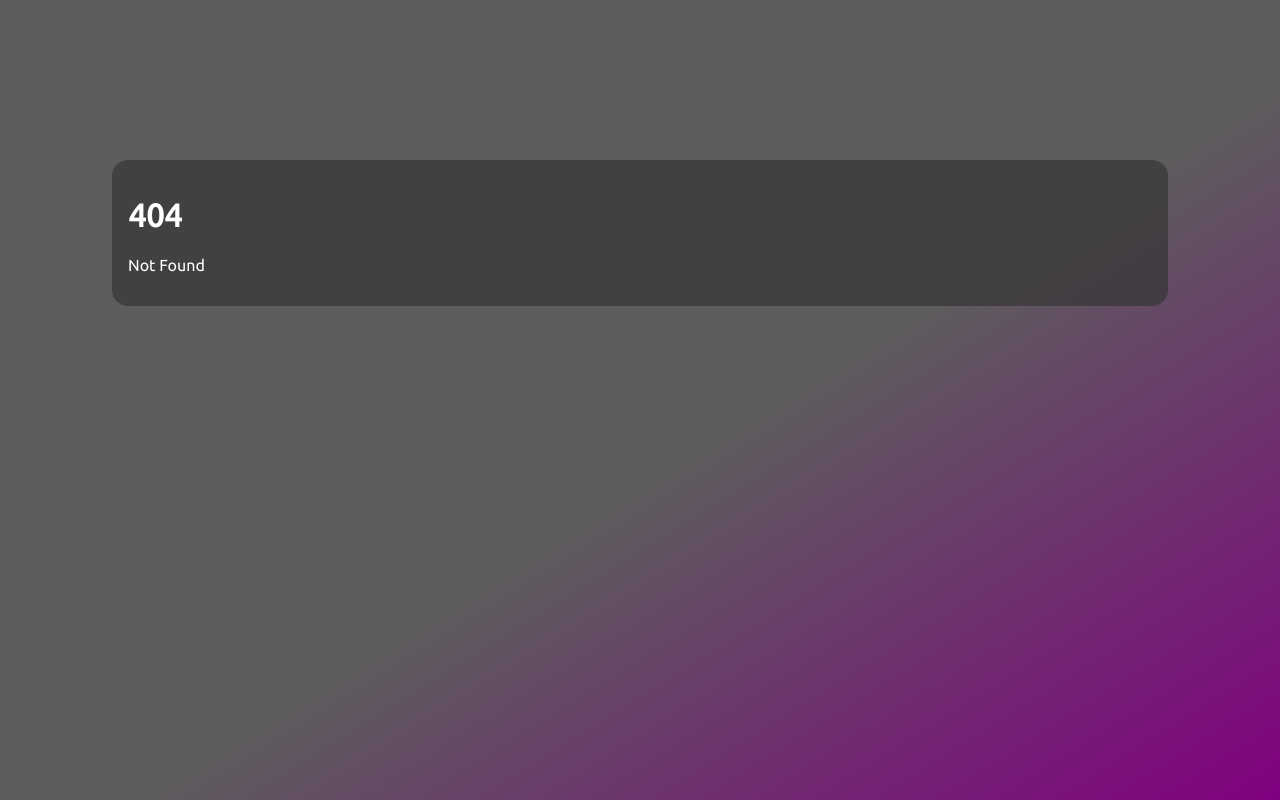
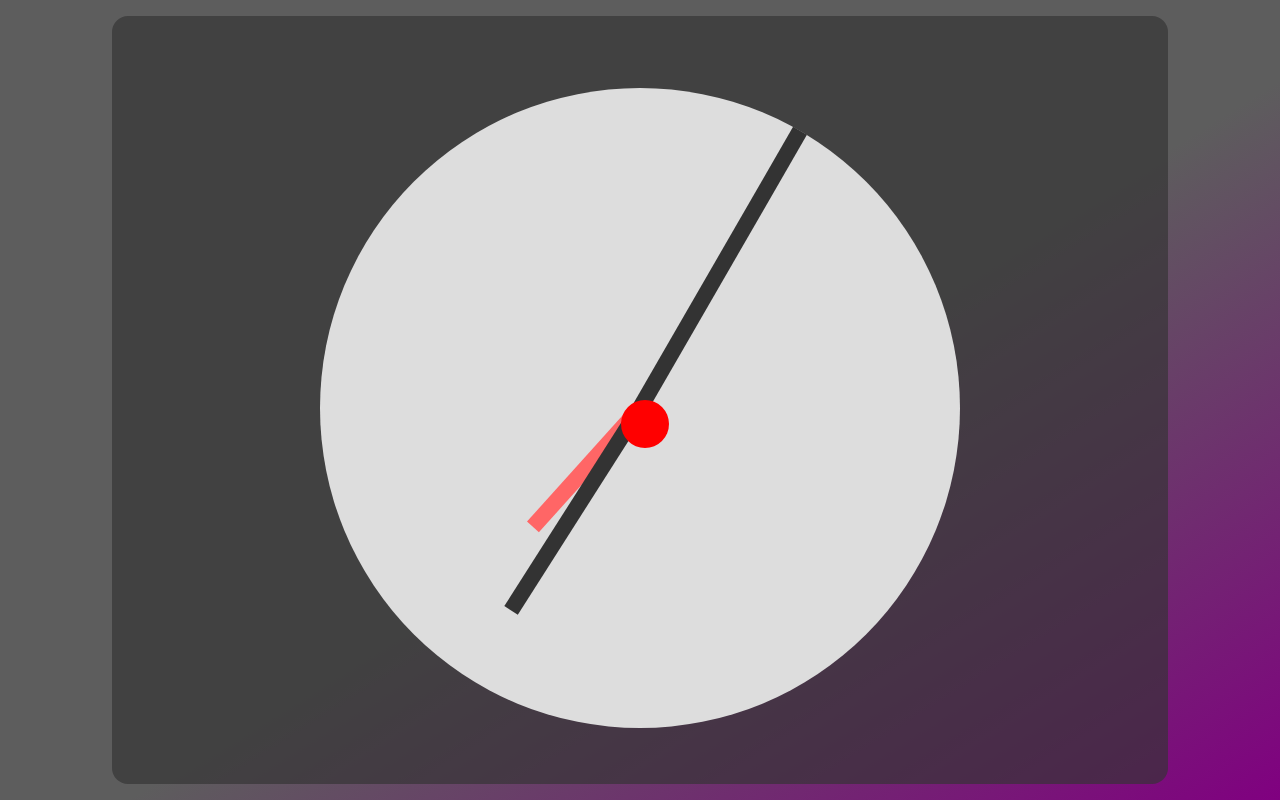
Before and after one commit to 0-ben/personal-site, a SvelteKit app: page /clock in a window 1280 px wide. Before the commit this address had no page. Built offline with nearby package versions, Linux system fonts and the light colour scheme.

Commit message:
Add clock page

```diff
--- a/src/routes/+layout.svelte
+++ b/src/routes/+layout.svelte
@@ -4,7 +4,7 @@
 
 </script>
 
-<main>
+<main style="--height: auto;">
     <slot />
 </main>
 
@@ -13,7 +13,7 @@
         width: 80vw;
         min-width: 80vw;
 
-        // height: calc(100vh - 20em);
+        height: var(--height);
 
         margin: 10em auto;
         padding: 1em;
--- a/src/routes/+page.svelte
+++ b/src/routes/+page.svelte
@@ -11,7 +11,11 @@
     <h4>Things I've made I want to share: </h4>
 
     <div id="things-container">
-        <Thing />
+        <Thing
+            name="Clock"
+            desc="Basic clock that I made in ~30 minutes."
+            link="/clock"
+        />
         <Thing />
         <Thing />
         <Thing />
--- /dev/null
+++ b/src/routes/clock/+page.svelte
@@ -0,0 +1,100 @@
+<script lang="ts">
+    import { onMount } from "svelte";
+
+    onMount(() => {
+        let secondHand = document.querySelector('#seconds') as HTMLElement
+        let minuteHand = document.querySelector('#minutes') as HTMLElement
+        let hourHand = document.querySelector('#hours') as HTMLElement
+
+        const update = () => {
+            let d = new Date();
+            let hr = d.getHours();
+            let min = d.getMinutes();
+            let sec = d.getSeconds();
+
+            let hr_rotation = (30 * hr + min / 2) - 90
+            let min_rotation = (6 * min) - 90;
+            let sec_rotation = (6 * sec) - 90;
+
+            hourHand.style.transform = `rotate(${hr_rotation}deg)`;
+            minuteHand.style.transform = `rotate(${min_rotation}deg)`;
+            secondHand.style.transform = `rotate(${sec_rotation}deg)`;
+        }
+
+        update()
+        setInterval(update, 1000)
+    })
+
+</script>
+
+<div id="clock"></div>
+<div id="seconds" class="hand"></div>
+<div id="minutes" class="hand"></div>
+<div id="hours" class="hand"></div>
+<div id="origin"></div>
+
+
+<style lang="scss">
+    // @import url('./css.css');
+    :global(main) {
+        margin: 1em auto !important;
+        --height: calc(100vh - 4em) !important;
+    }
+
+    #seconds {
+        --col: #F66;
+        $width: 20em;
+        left: calc(50vw - (#{$width} / 2));
+        width: $width;
+        height: 1em;
+    }
+
+    #minutes {
+        --col: #333;
+        $width: 40em;
+        left: calc(50vw - (#{$width} / 2));
+        width: $width;
+        height: 1em;
+    }
+    #hours {
+        --col: #333;
+        $width: 30em;
+        left: calc(50vw - (#{$width} / 2));
+        width: $width;
+        height: 1em;
+    }
+
+
+    .hand, #origin, #clock {
+        z-index: 5;
+        position: absolute;
+    }
+
+    .hand {
+        top: 50vh;
+        background: linear-gradient(to left, var(--col) 50%, transparent 50%);
+    }
+
+    #clock {
+        $diameter: 80vh;
+        top: calc(51vh - (#{$diameter} / 2));
+        left: calc(50vw - ($diameter / 2));
+
+        background-color: #DDD;
+        border-radius: 50%;
+        width: 80vh;
+        height: 80vh;
+
+    }
+
+    #origin {
+        background-color: red;
+        border-radius: 50%;
+        width: 3em;
+        height: 3em;
+
+        left: calc(50vw - 1.5vw);
+        top: 50vh;
+    }
+
+</style>
```
